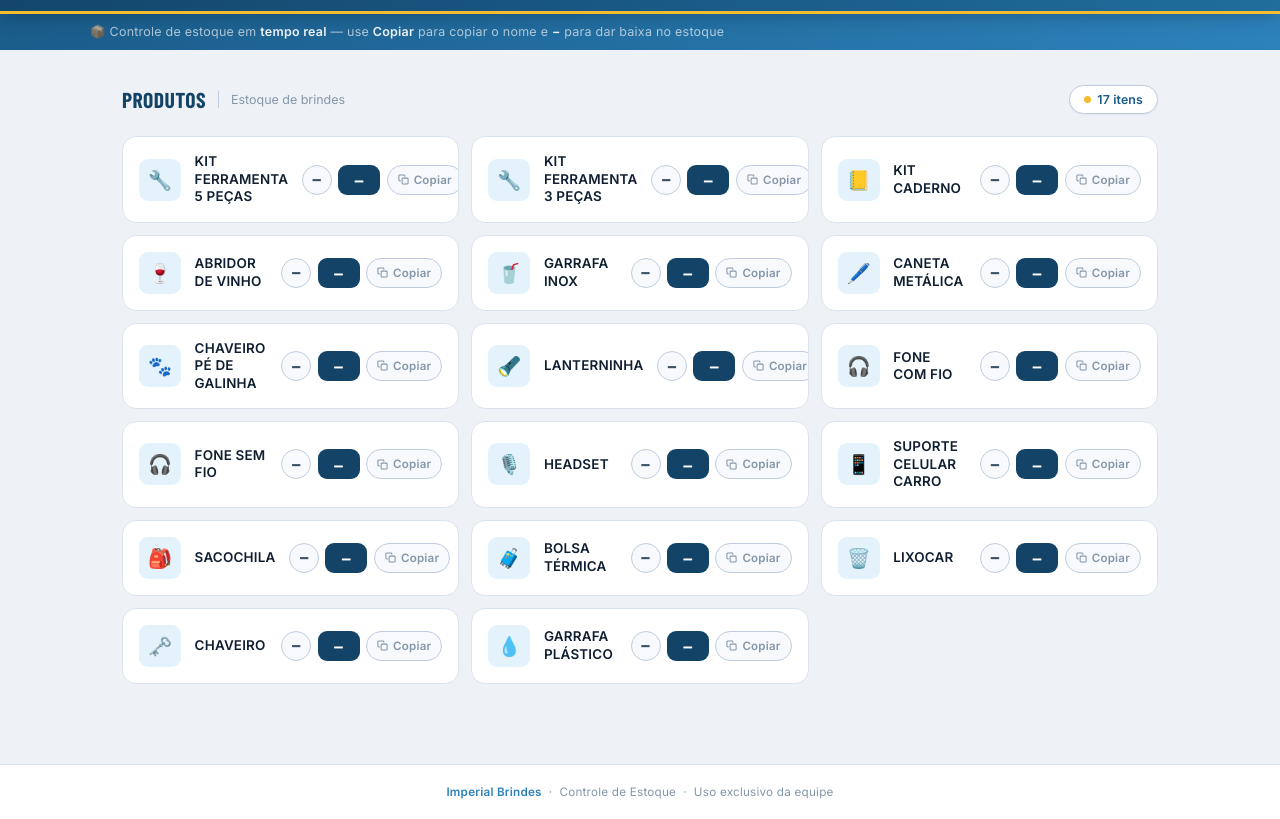
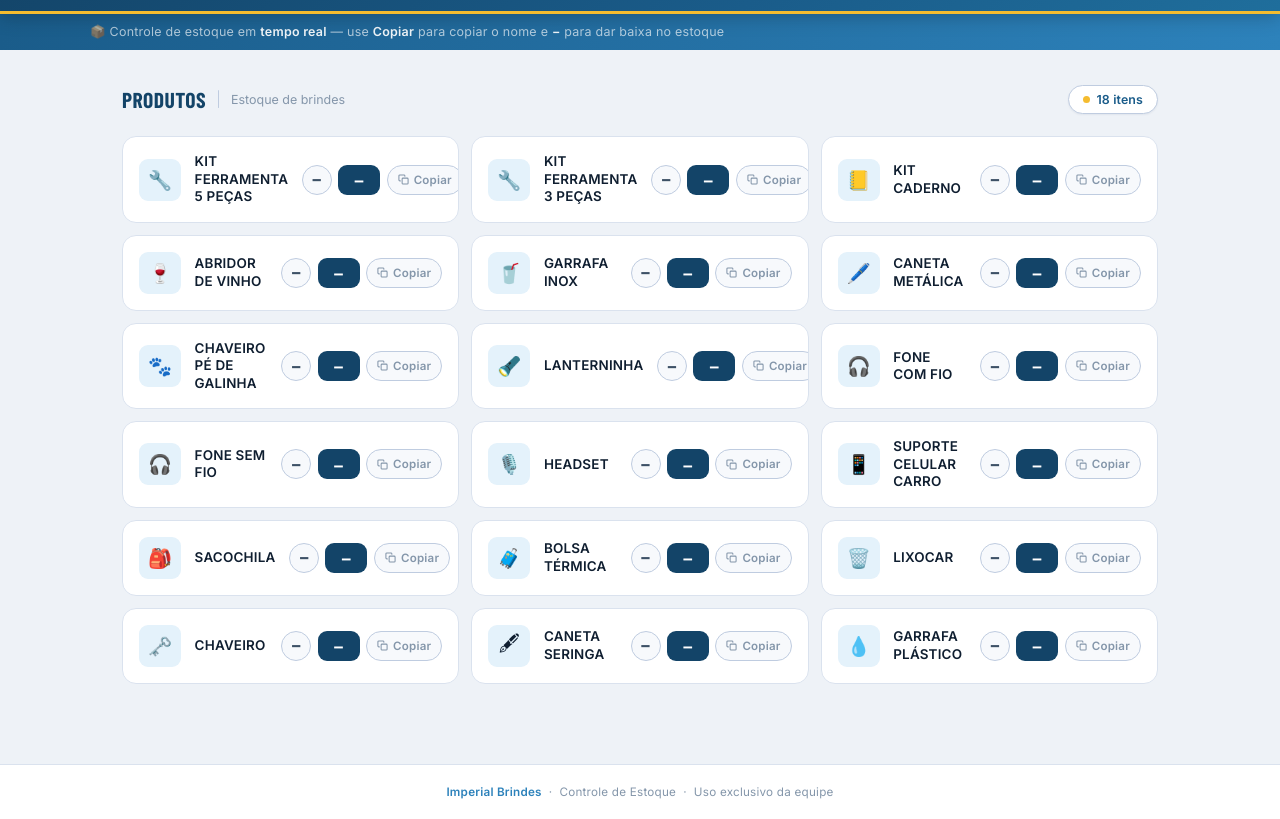
Before and after one commit to RlxPrime/ControleBrindes, a plain HTML site: page index.html in a window 1280 px wide. Shown: the part 59-878 px from the top of the page. Drawn offline with nearby package versions, Linux system fonts and the light colour scheme; no server answers; a web font is replaced by a local one.

Commit message:
AUMENTO DE PRODUTO

```diff
--- a/index.html
+++ b/index.html
@@ -673,7 +673,8 @@
     { id: "p14", nome: "BOLSA TÉRMICA",                emoji: "🧳", qtd: 50 },
     { id: "p15", nome: "LIXOCAR",                      emoji: "🗑️", qtd: 4  },
     { id: "p16", nome: "CHAVEIRO",                     emoji: "🗝️", qtd: 18 },
-    { id: "p17", nome: "GARRAFA PLÁSTICO",             emoji: "💧", qtd: 15 }
+    { id: "p17", nome: "CANETA SERINGA",               emoji: "🖋", qtd: 150 },
+    { id: "p18", nome: "GARRAFA PLÁSTICO",             emoji: "💧", qtd: 15 }
   ];
 
   /* ════════════════════════════════════════════
```
